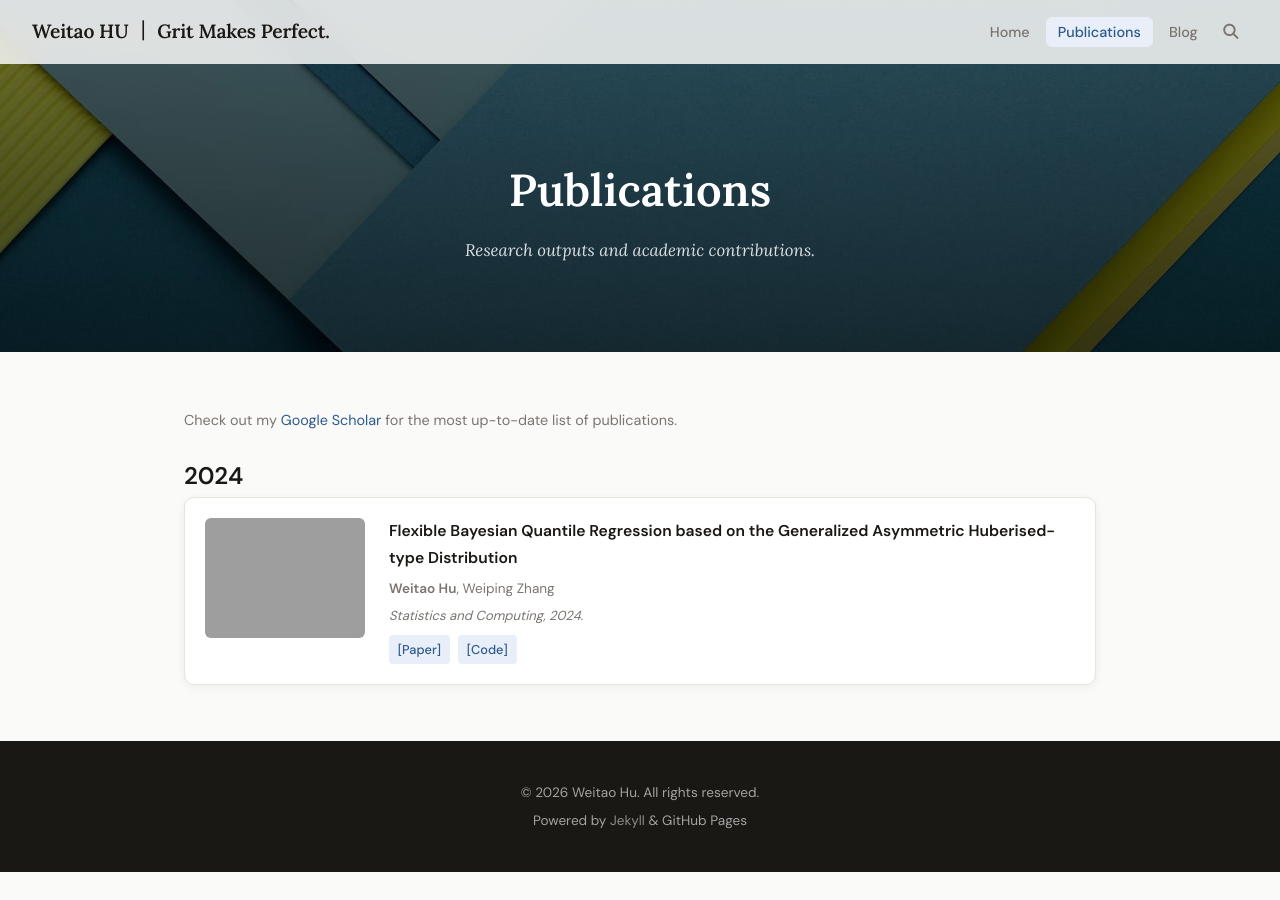
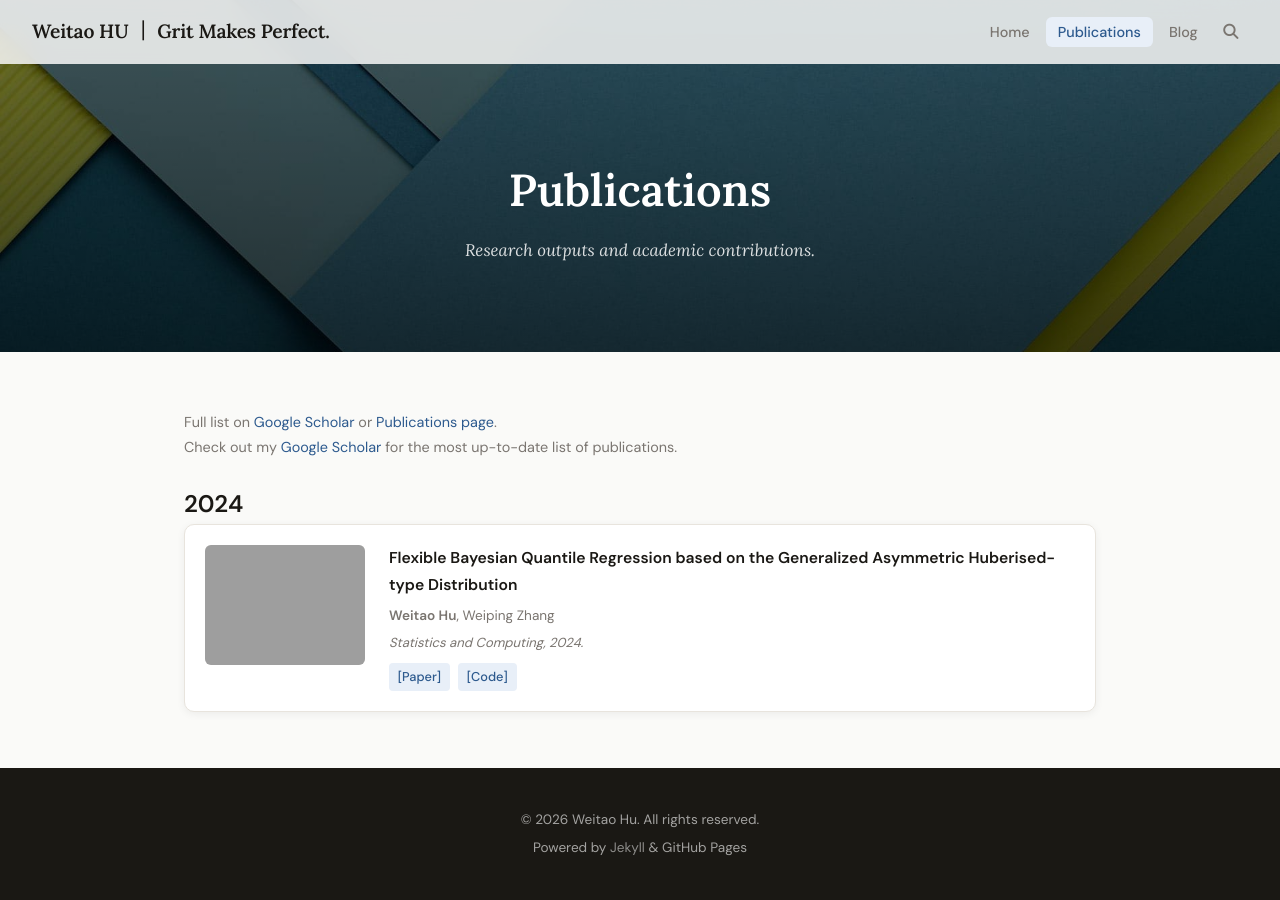
Before and after one commit to watthu/watthu.github.io, a Jekyll site: the page built from publications.md, in a window 1280 px wide. Built offline with Jekyll 4.4.1, drawn with Linux system fonts in a browser that asks for light colours; a style sheet for code colours, icons or effects is not loaded; grey boxes are pictures that could not be loaded.

Commit message:
Update pub.

```diff
--- a/index.html
+++ b/index.html
@@ -33,6 +33,10 @@ title: Home
     <div class="section-inner">
       <div class="section-label fade-in">Research</div>
       <h2 class="section-title fade-in">Selected Publications</h2>
+      <span class="scholar-note">
+  <i class="ai ai-google-scholar"></i>
+  Full list on <a href="https://scholar.google.com/citations?user={{ site.author.scholar }}" target="_blank">Google Scholar</a> or <a href="{{ '/publications/' | relative_url }}">Publications page</a>.
+</span>
       <p class="scholar-note fade-in">
         <i class="ai ai-google-scholar"></i>
         Full list on <a href="https://scholar.google.com/citations?user={{ site.author.scholar }}" target="_blank">Google Scholar</a> or <a href="{{ '/publications/' | relative_url }}">Publications page</a>.
--- a/publications.md
+++ b/publications.md
@@ -5,6 +5,11 @@ subtitle: Research outputs and academic contributions.
 header-img: "assets/images/pub-bg.jpg"
 permalink: /publications/
 ---
+
+<span class="scholar-note">
+  <i class="ai ai-google-scholar"></i>
+  Full list on <a href="https://scholar.google.com/citations?user={{ site.author.scholar }}" target="_blank">Google Scholar</a> or <a href="{{ '/publications/' | relative_url }}">Publications page</a>.
+</span>
 
 <p class="scholar-note">
   <i class="ai ai-google-scholar"></i>
```
